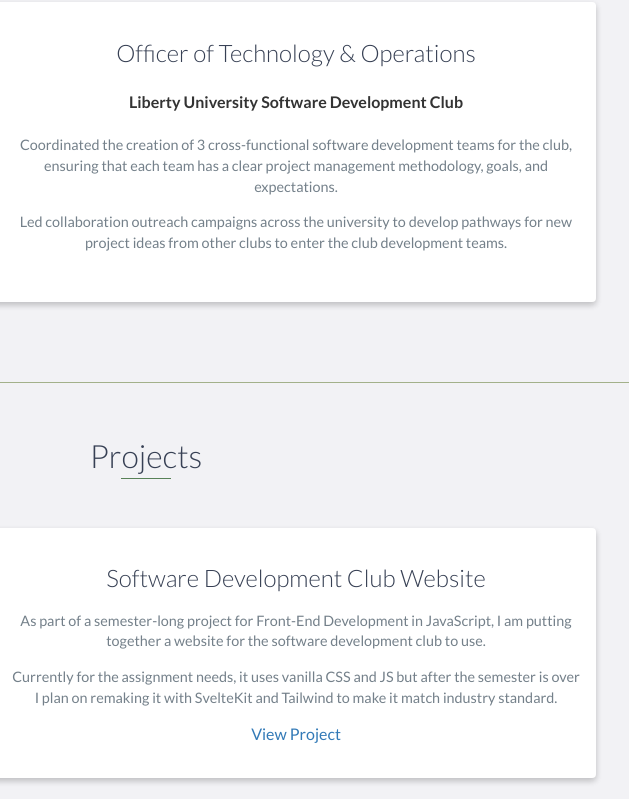
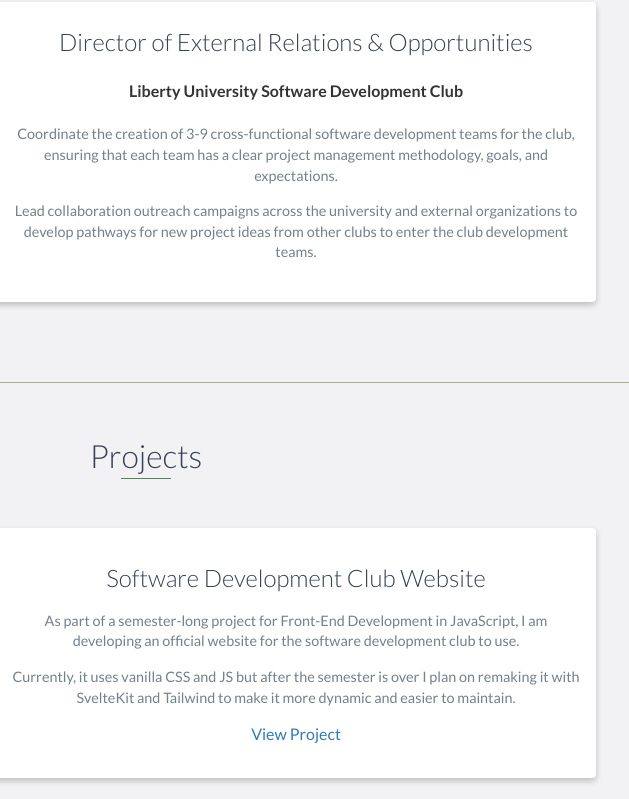
Before and after one commit to jeffreyv101/old-portfolio, a website: page index.html in a window 1280 px wide. Shown: the part 3298-4097 px from the top of the page, 494-1123 px from the left. Drawn offline with nearby package versions, Linux system fonts and the light colour scheme.

Commit message:
Update project roles and descriptions in index.html

```diff
--- a/index.html
+++ b/index.html
@@ -203,14 +203,14 @@
                 </div>
                 <!-- End .school-experience-image -->
                 <div class="project-info">
-                    <h3>Officer of Technology & Operations</h3>
+                    <h3>Director of External Relations & Opportunities</h3>
                     <h4>Liberty University Software Development Club</h4>
 
                     <p>
-                        Coordinated the creation of 3 cross-functional software development teams for the club, ensuring that each team has a clear project management methodology, goals, and expectations.
+                        Coordinate the creation of 3-9 cross-functional software development teams for the club, ensuring that each team has a clear project management methodology, goals, and expectations.
                     </p>
                     <p>
-                        Led collaboration outreach campaigns across the university to develop pathways for new project ideas from other clubs to enter the club development teams.
+                        Lead collaboration outreach campaigns across the university and external organizations to develop pathways for new project ideas from other clubs to enter the club development teams.
                     </p>
                 </div>
                 <!-- End .school-experience-info -->
@@ -231,10 +231,10 @@
                     <div class="project-info">
                         <h3>Software Development Club Website</h3>
                         <p>
-                            As part of a semester-long project for Front-End Development in JavaScript, I am putting together a website for the software development club to use.
+                            As part of a semester-long project for Front-End Development in JavaScript, I am developing an official website for the software development club to use.
                         </p>
                         <p>
-                            Currently for the assignment needs, it uses vanilla CSS and JS but after the semester is over I plan on remaking it with SvelteKit and Tailwind to make it match industry standard.
+                            Currently, it uses vanilla CSS and JS but after the semester is over I plan on remaking it with SvelteKit and Tailwind to make it more dynamic and easier to maintain.
                         </p>
                         <a href="https://jeffreyv101.github.io/sdc-club-website/index.html" target="_blank">View Project</a>
                     </div>
```
